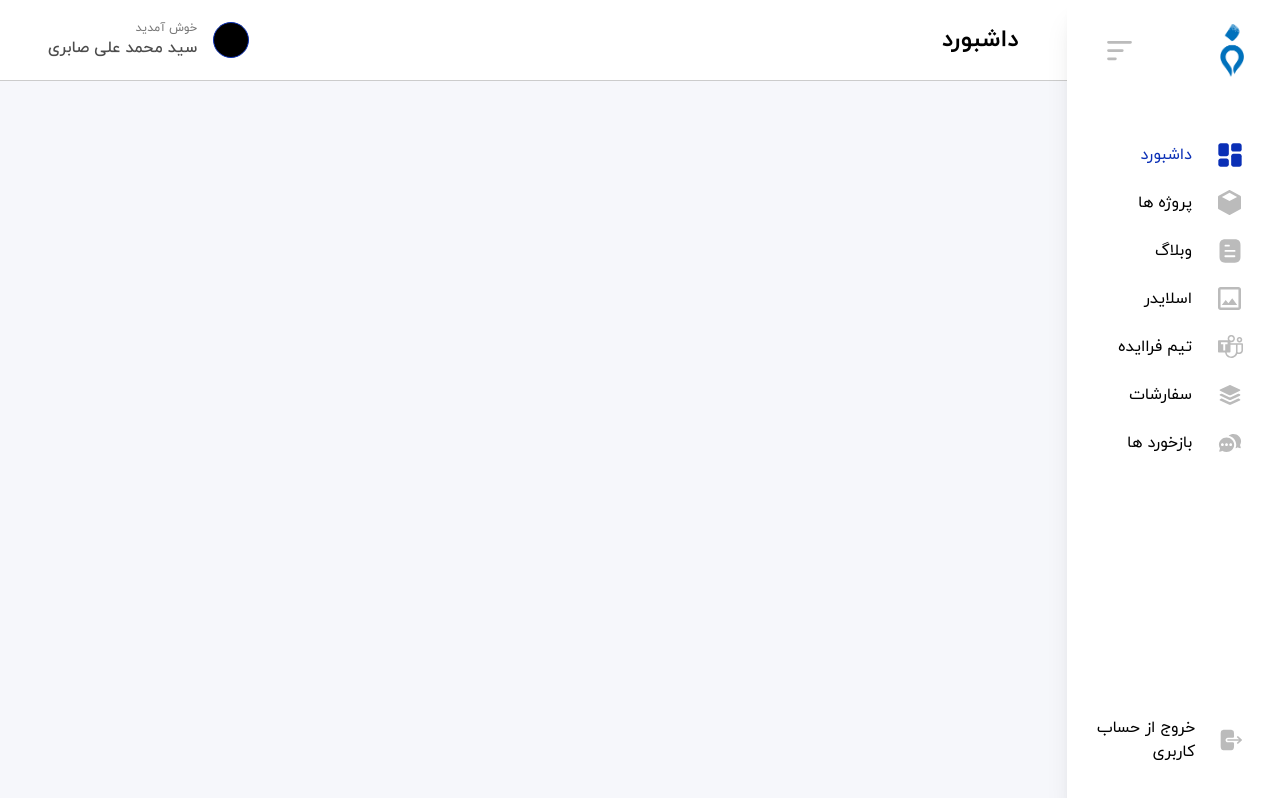
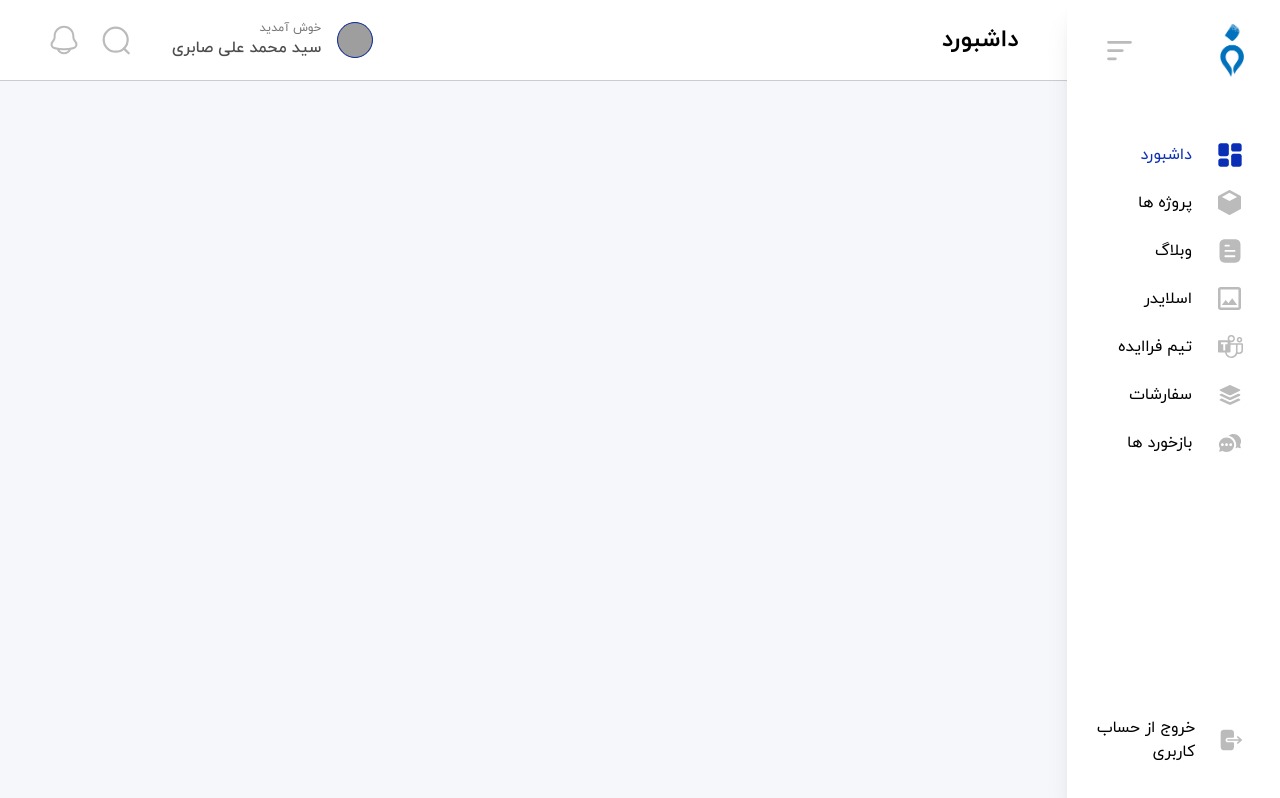
Before and after one commit to sb878787/FaraIdeh, a Next.js app: page /admin/dashboard in a window 1280 px wide. Built offline with nearby package versions, Linux system fonts and the light colour scheme; grey boxes are pictures that could not be loaded.

Commit message:
feat(dashboard): implement header component with profile and icons

```diff
--- /dev/null
+++ b/src/component/dashboard/Header.tsx
@@ -0,0 +1,44 @@
+'use client';
+
+// Next Imports
+import Image from 'next/image';
+
+// Components
+import SearchIcon from '@/component/icons/dashboard/SearchIcon';
+import BellIcon from '@/component/icons/dashboard/BellIcon';
+
+const Header = () => {
+  return (
+    <div className="col-span-10 bg-[#F6F7FB] rtl">
+      <div className="w-full border-b-1 border-[#CCCCCC] bg-white py-5 px-12 flex items-center justify-between">
+        <p className="font-iranYekan text-2xl font-semibold">داشبورد</p>
+
+        <div className="flex items-center gap-10">
+          <div className="flex items-center gap-4">
+            <div className="w-9 h-9 bg-black rounded-full border border-primary relative overflow-hidden">
+              <Image
+                src="https://s6.uupload.ir/files/16_(2)_-_copy_uv5q.jpg"
+                fill
+                alt="ProfileImage"
+              />
+            </div>
+
+            <div>
+              <p className="text-[#767676] font-iranYekan text-xs">خوش آمدید</p>
+              <p className="text-[#4C4C4C] font-iranYekan line-clamp-1 font-medium">
+                سید محمد علی صابری
+              </p>
+            </div>
+          </div>
+
+          <div className="flex gap-5">
+            <SearchIcon />
+            <BellIcon />
+          </div>
+        </div>
+      </div>
+    </div>
+  );
+};
+
+export default Header;
--- /dev/null
+++ b/src/component/icons/dashboard/BellIcon.tsx
@@ -0,0 +1,16 @@
+import React from 'react';
+
+const BellIcon = () => {
+  return (
+    <svg width="32" height="32" viewBox="0 0 36 36" fill="none" xmlns="http://www.w3.org/2000/svg">
+      <path
+        fillRule="evenodd"
+        clipRule="evenodd"
+        d="M18.0005 1.875C11.5802 1.875 6.37555 7.07968 6.37555 13.5V14.5561C6.37555 15.6015 6.06611 16.6236 5.48624 17.4933L3.76333 20.0776C1.76369 23.0772 3.29026 27.1542 6.76814 28.1026C7.90156 28.4118 9.04454 28.6732 10.1942 28.8871L10.197 28.8948C11.3505 31.9726 14.4335 34.125 18.0005 34.125C21.5675 34.125 24.6504 31.9726 25.8039 28.8948L25.8068 28.8871C26.9564 28.6732 28.0995 28.4118 29.2329 28.1026C32.7108 27.1542 34.2374 23.0772 32.2377 20.0776L30.5148 17.4933C29.9349 16.6236 29.6255 15.6015 29.6255 14.5561V13.5C29.6255 7.07968 24.4208 1.875 18.0005 1.875ZM23.0651 29.3055C19.7007 29.7075 16.3001 29.7073 12.9357 29.3053C14.0021 30.8377 15.857 31.875 18.0005 31.875C20.1438 31.875 21.9987 30.8377 23.0651 29.3055ZM8.62555 13.5C8.62555 8.32233 12.8229 4.125 18.0005 4.125C23.1782 4.125 27.3755 8.32233 27.3755 13.5V14.5561C27.3755 16.0458 27.8165 17.502 28.6427 18.7414L30.3656 21.3258C31.5134 23.0473 30.6372 25.3875 28.6409 25.932C21.6746 27.8319 14.3265 27.8319 7.36015 25.932C5.3639 25.3875 4.48769 23.0473 5.63545 21.3258L7.35835 18.7414C8.18462 17.502 8.62555 16.0458 8.62555 14.5561V13.5Z"
+        fill="#BBBBBB"
+      />
+    </svg>
+  );
+};
+
+export default BellIcon;
--- /dev/null
+++ b/src/component/icons/dashboard/SearchIcon.tsx
@@ -0,0 +1,26 @@
+'use client';
+
+const SearchIcon = () => {
+  return (
+    <svg width="32" height="32" viewBox="0 0 36 36" fill="none" xmlns="http://www.w3.org/2000/svg">
+      <circle
+        cx="17.6489"
+        cy="17.6499"
+        r="13.4828"
+        stroke="#BBBBBB"
+        strokeWidth="2.5"
+        strokeLinecap="round"
+        strokeLinejoin="round"
+      />
+      <path
+        d="M27.0273 27.7277L32.3134 33"
+        stroke="#BBBBBB"
+        strokeWidth="2.5"
+        strokeLinecap="round"
+        strokeLinejoin="round"
+      />
+    </svg>
+  );
+};
+
+export default SearchIcon;
--- a/src/views/dashboard/admin/dashboard/_dashboardpage.tsx
+++ b/src/views/dashboard/admin/dashboard/_dashboardpage.tsx
@@ -2,28 +2,12 @@
 
 // Components
 import Sidebar from '@/component/dashboard/Sidebar';
+import Header from '@/component/dashboard/Header';
 
 const DashboardPageWrapper = () => {
   return (
     <div className="w-full h-screen grid grid-cols-12">
-      <div className="col-span-10 bg-[#F6F7FB] rtl">
-        <div className="w-full border-b-1 border-[#CCCCCC] bg-white py-5 px-12 flex items-center justify-between">
-          <p className="font-iranYekan text-2xl font-semibold">داشبورد</p>
-
-          <div>
-            <div className="flex items-center gap-4">
-              <div className="w-9 h-9 bg-black rounded-full border border-primary"></div>
-              <div>
-                <p className="text-[#767676] font-iranYekan text-xs">خوش آمدید</p>
-                <p className="text-[#4C4C4C] font-iranYekan line-clamp-1 font-medium">
-                  سید محمد علی صابری
-                </p>
-              </div>
-            </div>
-          </div>
-        </div>
-      </div>
-
+      <Header />
       <Sidebar />
     </div>
   );
```
